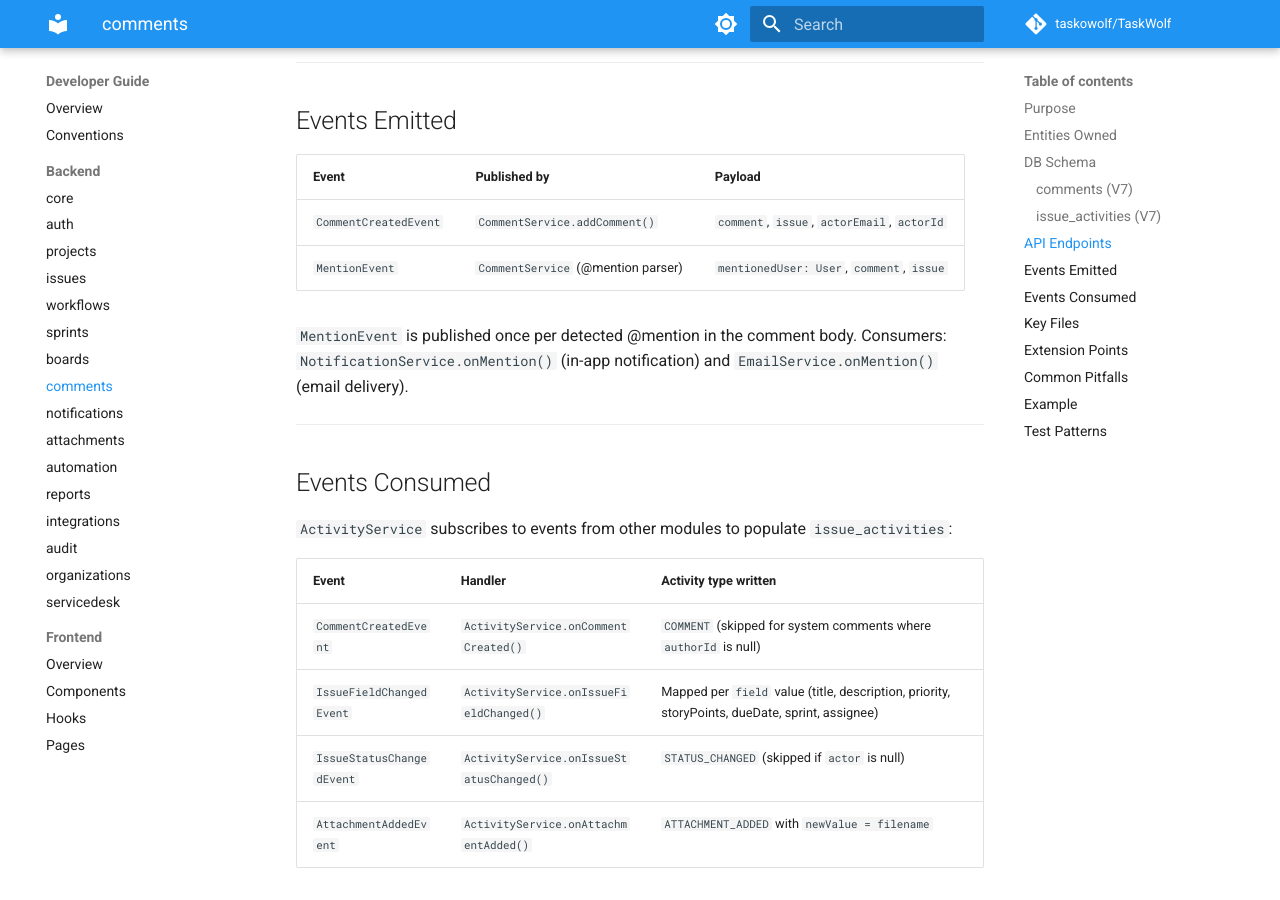
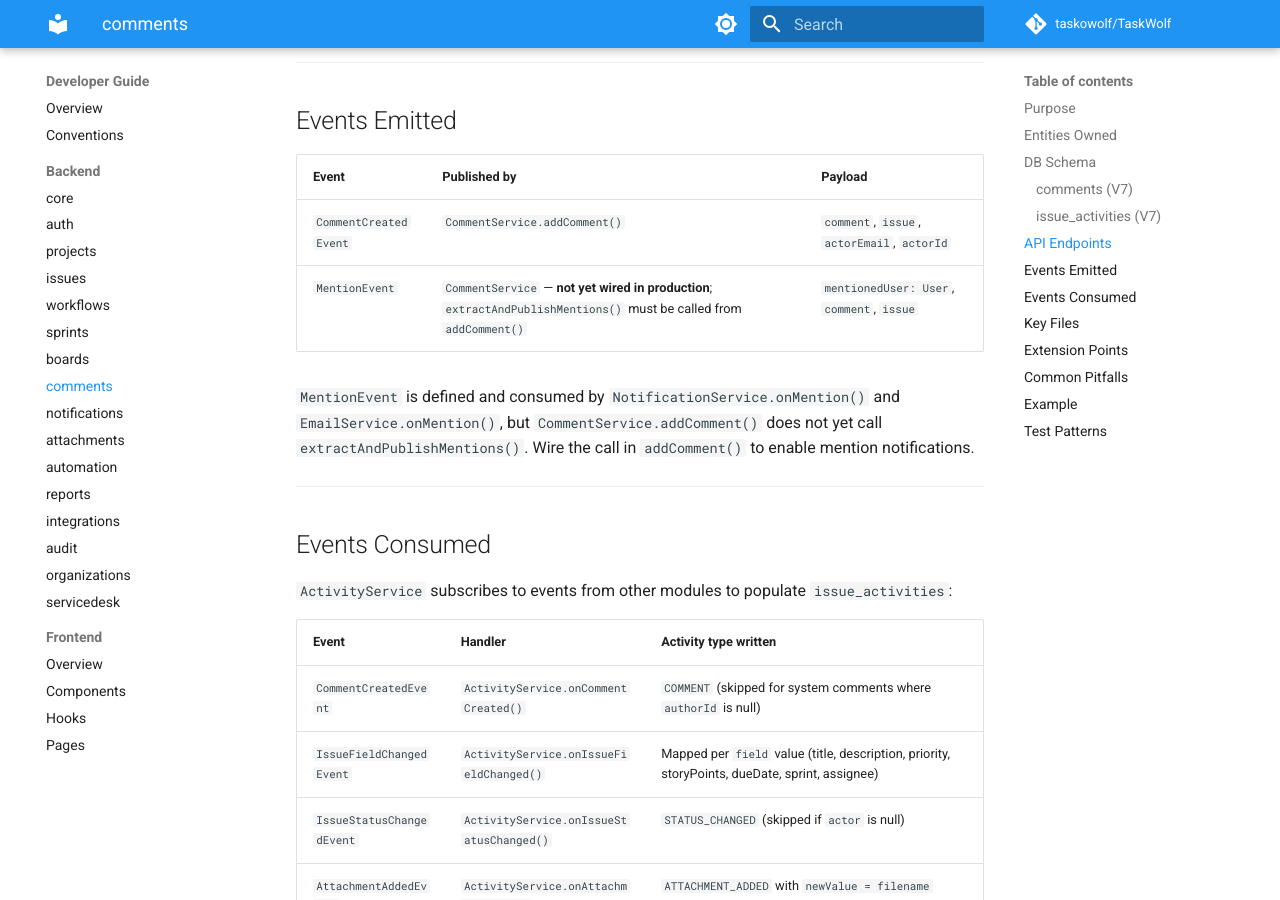
Before and after one commit to WolfTasks/TaskWolf, an MkDocs documentation site: the page built from mkdocs/developer-guide/backend/comments.md, in a window 1280 px wide and 900 px high, scrolled down 2125 px. Built offline with MkDocs 1.6.1 and Material for MkDocs 9.7.7, drawn with Linux system fonts in a browser that asks for light colours; comment, search, counter and statistics services are not loaded; some of the changed text lies outside the part shown.

Commit message:
docs(wiki): fix comments.md MentionEvent not-yet-wired accuracy

````diff
--- a/mkdocs/developer-guide/backend/comments.md
+++ b/mkdocs/developer-guide/backend/comments.md
@@ -73,9 +73,9 @@ Index: `idx_issue_activity_issue` on `(issue_id, created_at DESC)`.
 | Event | Published by | Payload |
 |---|---|---|
 | `CommentCreatedEvent` | `CommentService.addComment()` | `comment`, `issue`, `actorEmail`, `actorId` |
-| `MentionEvent` | `CommentService` (@mention parser) | `mentionedUser: User`, `comment`, `issue` |
+| `MentionEvent` | `CommentService` — **not yet wired in production**; `extractAndPublishMentions()` must be called from `addComment()` | `mentionedUser: User`, `comment`, `issue` |
 
-`MentionEvent` is published once per detected @mention in the comment body. Consumers: `NotificationService.onMention()` (in-app notification) and `EmailService.onMention()` (email delivery).
+`MentionEvent` is defined and consumed by `NotificationService.onMention()` and `EmailService.onMention()`, but `CommentService.addComment()` does not yet call `extractAndPublishMentions()`. Wire the call in `addComment()` to enable mention notifications.
 
 ---
 
@@ -174,7 +174,7 @@ private fun extractAndPublishMentions(body: String, comment: Comment, issue: Iss
 }
 ```
 
-`MentionEvent` is published once per distinct @mention in the comment body. `NotificationService.onMention()` and `EmailService.onMention()` both subscribe to it.
+`extractAndPublishMentions()` shows the intended wiring. Call it from `addComment()` after saving to enable mention notifications. `NotificationService.onMention()` and `EmailService.onMention()` are the consumers.
 
 ---
 
````
